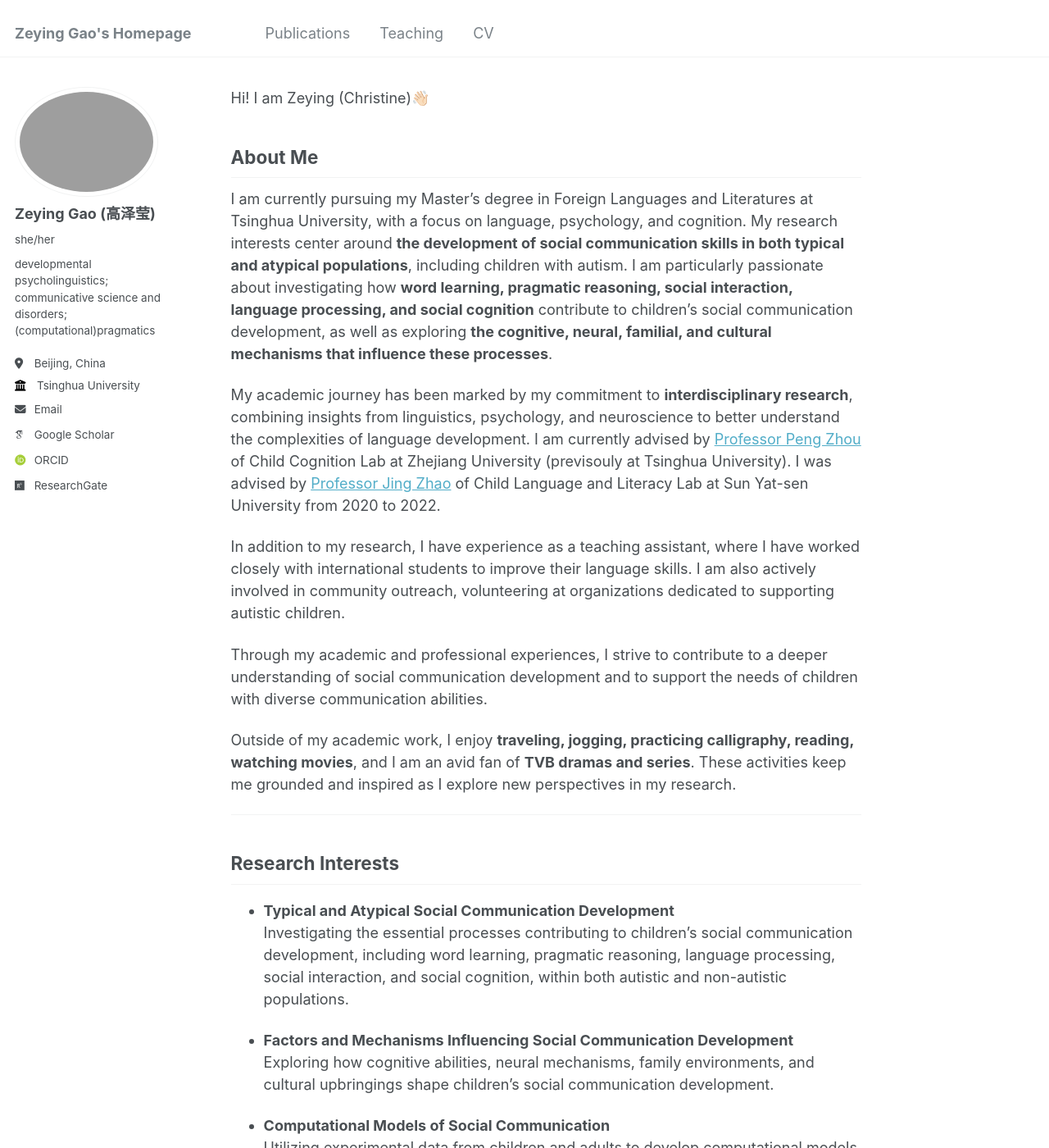
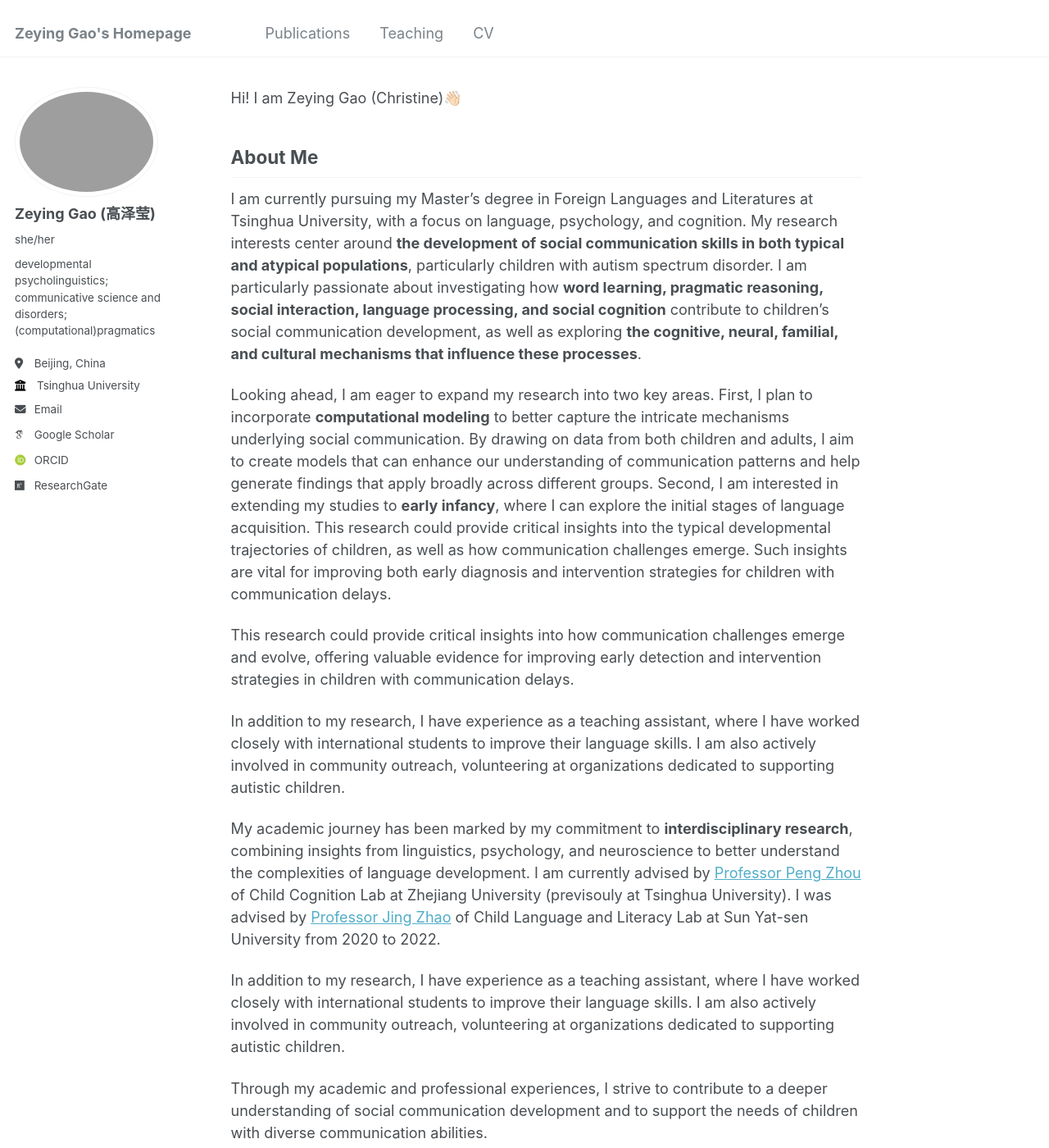
Before and after one commit to ZeyingGAO/zeyinggao.github.io, a Jekyll site: the page built from _pages/about.md, in a window 1280 px wide and 1400 px high. Shown: the whole window at 82% size. Built offline with Jekyll 4.4.1, drawn with Linux system fonts in a browser that asks for light colours; some web fonts are replaced; some of the changed text lies outside the part shown.

Commit message:
Update about.md

```diff
--- a/_pages/about.md
+++ b/_pages/about.md
@@ -6,11 +6,17 @@ redirect_from:
   - /about/
   - /about.html
 ---
-Hi! I am Zeying (Christine)👋🏻
+Hi! I am Zeying Gao (Christine)👋🏻
 
 ## About Me
 
-I am currently pursuing my Master's degree in Foreign Languages and Literatures at Tsinghua University, with a focus on language, psychology, and cognition. My research interests center around **the development of social communication skills in both typical and atypical populations**, including children with autism. I am particularly passionate about investigating how **word learning, pragmatic reasoning, social interaction, language processing, and social cognition** contribute to children's social communication development, as well as exploring **the cognitive, neural, familial, and cultural mechanisms that influence these processes**.
+I am currently pursuing my Master's degree in Foreign Languages and Literatures at Tsinghua University, with a focus on language, psychology, and cognition. My research interests center around **the development of social communication skills in both typical and atypical populations**, particularly children with autism spectrum disorder. I am particularly passionate about investigating how **word learning, pragmatic reasoning, social interaction, language processing, and social cognition** contribute to children's social communication development, as well as exploring **the cognitive, neural, familial, and cultural mechanisms that influence these processes**.
+
+Looking ahead, I am eager to expand my research into two key areas. First, I plan to incorporate **computational modeling** to better capture the intricate mechanisms underlying social communication. By drawing on data from both children and adults, I aim to create models that can enhance our understanding of communication patterns and help generate findings that apply broadly across different groups. Second, I am interested in extending my studies to **early infancy**, where I can explore the initial stages of language acquisition. This research could provide critical insights into the typical developmental trajectories of children, as well as how communication challenges emerge. Such insights are vital for improving both early diagnosis and intervention strategies for children with communication delays.
+
+This research could provide critical insights into how communication challenges emerge and evolve, offering valuable evidence for improving early detection and intervention strategies in children with communication delays.
+
+In addition to my research, I have experience as a teaching assistant, where I have worked closely with international students to improve their language skills. I am also actively involved in community outreach, volunteering at organizations dedicated to supporting autistic children.
 
 My academic journey has been marked by my commitment to **interdisciplinary research**, combining insights from linguistics, psychology, and neuroscience to better understand the complexities of language development. I am currently advised by [Professor Peng Zhou](https://peng-zhou.com/research/) of Child Cognition Lab at Zhejiang University (previsouly at Tsinghua University). I was advised by [Professor Jing Zhao](https://scholar.google.com.hk/citations?user=JBzKh54AAAAJ&hl=zh-CN) of Child Language and Literacy Lab at Sun Yat-sen University from 2020 to 2022.
 
@@ -24,14 +30,16 @@ Outside of my academic work, I enjoy **traveling, jogging, practicing calligraph
 
 ## Research Interests
 - **Typical and Atypical Social Communication Development**
-  Investigating the essential processes contributing to children’s social communication development, including word learning, pragmatic reasoning, language processing, social interaction, and social cognition, within both autistic and non-autistic populations.
+  Investigating the essential processes contributing to children's social communication development, including word learning, pragmatic reasoning, language processing, social interaction, and social cognition, within both autistic and non-autistic populations.
 
 - **Factors and Mechanisms Influencing Social Communication Development**
-  Exploring how cognitive abilities, neural mechanisms, family environments, and cultural upbringings shape children’s social communication development.
+  Exploring how cognitive abilities, neural mechanisms, family environments, and cultural upbringings shape children's social communication development.
 
 - **Computational Models of Social Communication**
   Utilizing experimental data from children and adults to develop computational models that formalize the underlying mechanisms of social communication, with the goal of improving reproducibility and providing generalizable insights into social communication development across different populations.
 
+- **Early Infancy and Language Acquisition**
+  Expanding research to early infancy to better understand children's language development trajectories and to gain deeper insights into the onset of communication challenges.
 ---
 
 ## Education
```
